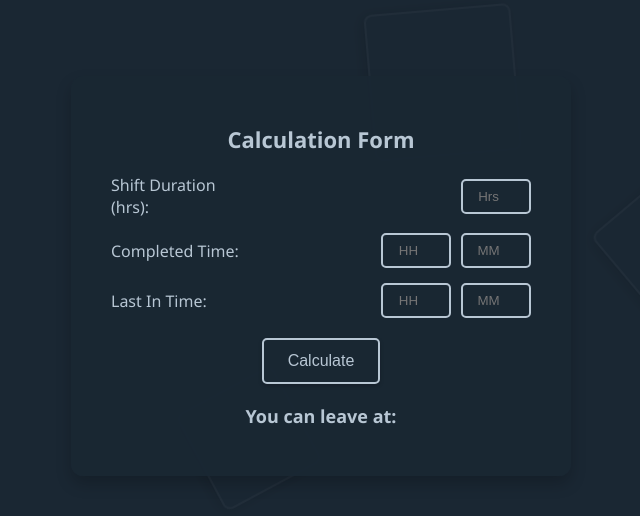
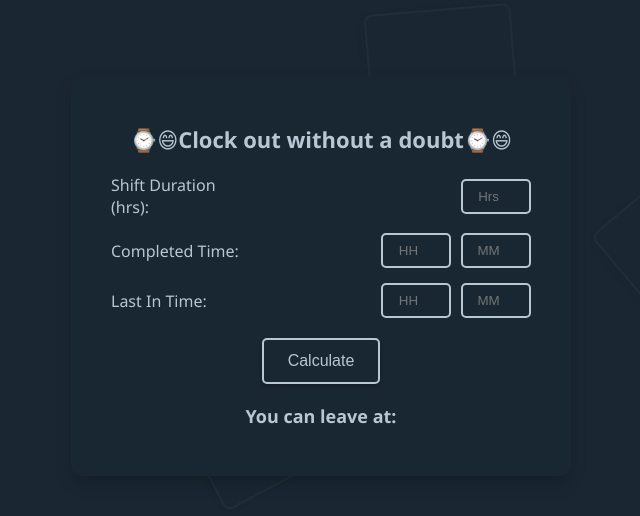
Before and after one commit to smile-2000/Office-time-calculator, a plain HTML site: page index.html in a window 1280 px wide. Shown: the part 124-640 px from the top of the page, without its empty margins (319-959 px from the left). Drawn offline with Linux system fonts and the light colour scheme.

Commit message:
Update index.html

```diff
--- a/index.html
+++ b/index.html
@@ -132,7 +132,7 @@
         <div class="square"></div>
     </div>
     <div class="calculator">
-        <h2>Calculation Form</h2>
+        <h2>⌚😄Clock out without a doubt⌚😄</h2>
         <div class="input-group">
             <label>Shift Duration (hrs):</label>
             <div class="input-container">
```
